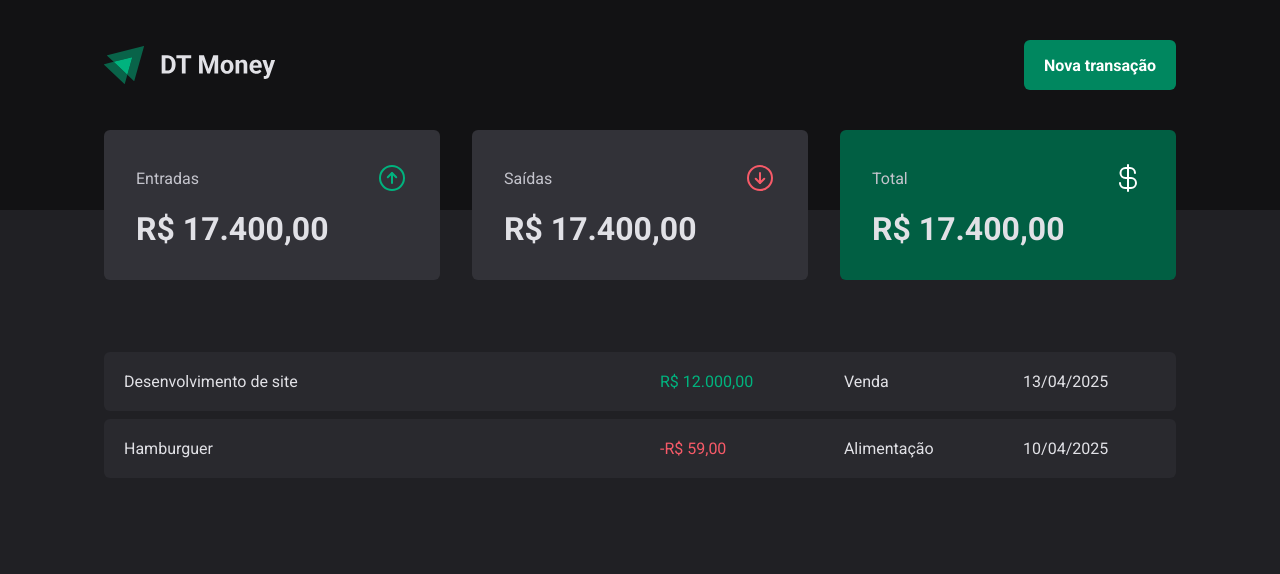
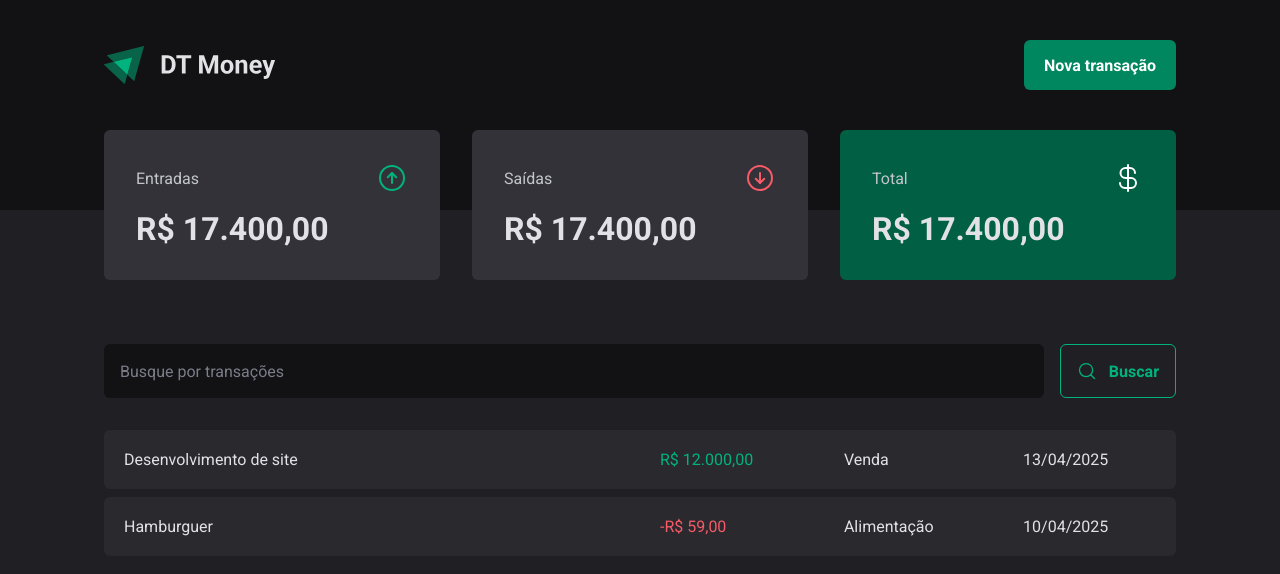
Before and after one commit to davimarquesgiareta/dt-money, a React (Vite) app: page / in a window 1280 px wide. Shown: the top 574 px of the page. Built offline with nearby package versions, Linux system fonts and the light colour scheme.

Commit message:
feat: search form component

```diff
--- /dev/null
+++ b/src/pages/Transactions/components/SearchForm/index.tsx
@@ -0,0 +1,14 @@
+import { MagnifyingGlass } from "phosphor-react";
+import { SearchFormContainer } from "./styles";
+
+export function SearchForm() {
+  return (
+    <SearchFormContainer>
+      <input type="text" placeholder="Busque por transações" />
+      <button type="submit">
+        <MagnifyingGlass size={20} />
+        Buscar
+      </button>
+    </SearchFormContainer>
+  );
+}
--- /dev/null
+++ b/src/pages/Transactions/components/SearchForm/styles.ts
@@ -0,0 +1,40 @@
+import styled from "styled-components";
+
+export const SearchFormContainer = styled.form`
+  display: flex;
+  gap: 1rem;
+
+  input {
+    flex: 1;
+    border-radius: 6px;
+    border: 0;
+    background-color: ${(props) => props.theme["gray-900"]};
+    color: ${(props) => props.theme["gray-300"]};
+    padding: 1rem;
+
+    &::placeholder {
+      color: ${(props) => props.theme["gray-500"]};
+    }
+  }
+
+  button {
+    display: flex;
+    align-items: center;
+    gap: 0.75rem;
+
+    border: 0;
+    padding: 1rem;
+    background: transparent;
+    border: 1px solid ${(props) => props.theme["green-300"]};
+    color: ${(props) => props.theme["green-300"]};
+    font-weight: bold;
+    border-radius: 6px;
+
+    &:hover {
+      background: ${(props) => props.theme["green-500"]};
+      border-color: 1px solid ${(props) => props.theme["green-500"]};
+      color: ${(props) => props.theme.white};
+      transition: background-color 0.2s, color 0.2s, border-color 0.2s;
+    }
+  }
+`;
--- a/src/pages/Transactions/index.tsx
+++ b/src/pages/Transactions/index.tsx
@@ -1,5 +1,6 @@
 import { Header } from "../../components/Header";
 import { Summary } from "../../components/Summary";
+import { SearchForm } from "./components/SearchForm";
 import {
   PriceHighLight,
   TransactionsContainer,
@@ -13,6 +14,7 @@
       <Summary />
 
       <TransactionsContainer>
+        <SearchForm />
         <TransactionsTable>
           <tbody>
             <tr>
--- a/src/pages/Transactions/styles.ts
+++ b/src/pages/Transactions/styles.ts
@@ -11,6 +11,7 @@
   width: 100%;
   border-collapse: separate;
   border-spacing: 0 0.5rem;
+  margin-top: 1.5rem;
 
   td {
     padding: 1.25rem;
```
